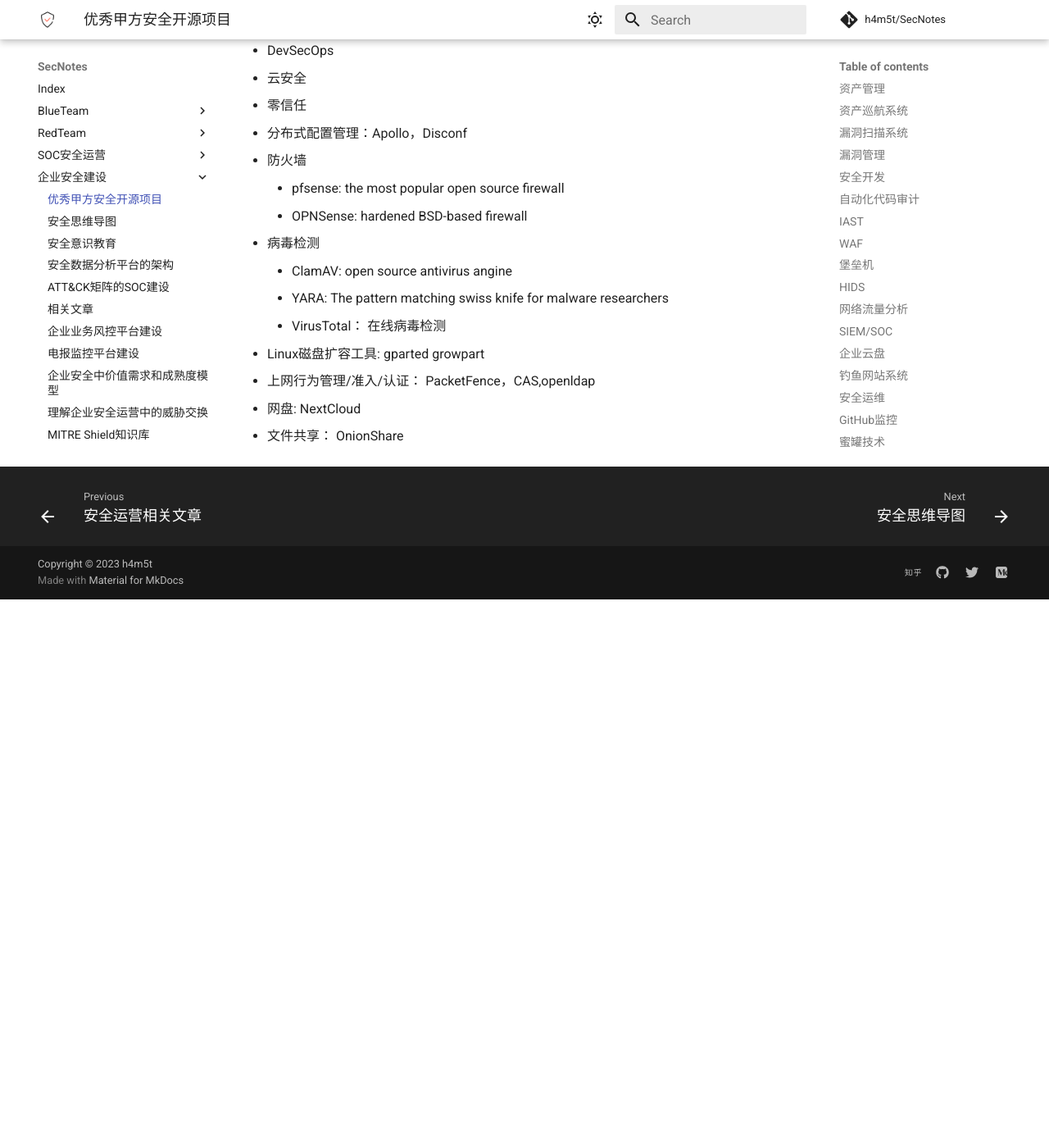
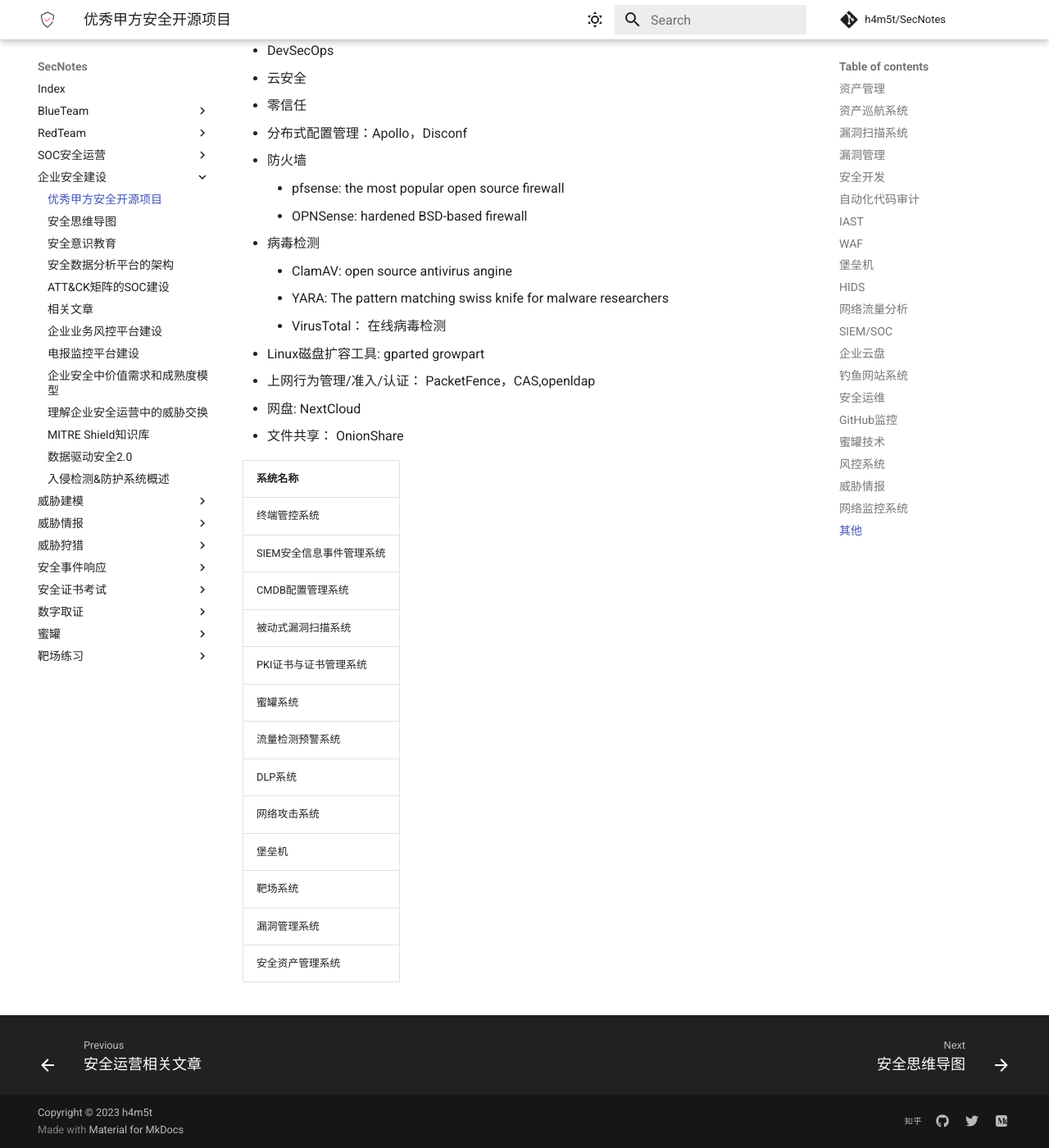
Before and after one commit to h4m5t/SecNotes, an MkDocs documentation site: the page built from docs/企业安全建设/0x01_security_projects.md, in a window 1280 px wide and 1400 px high, scrolled down 8266 px. Shown: the whole window at 82% size. Built offline with MkDocs 1.6.1 and Material for MkDocs 9.7.7, drawn with Linux system fonts in a browser that asks for light colours; comment, search, counter and statistics services are not loaded; before the commit the page ends 8997 px from its top, so only the background shows below that.

Commit message:
Update 0x01_security_projects.md

```diff
--- a/docs/企业安全建设/0x01_security_projects.md
+++ b/docs/企业安全建设/0x01_security_projects.md
@@ -262,3 +262,19 @@
 -   上网行为管理/准入/认证： PacketFence，CAS,openldap
 -   网盘: NextCloud
 -   文件共享： OnionShare
+
+| 系统名称                 |
+| ------------------------ |
+| 终端管控系统             |
+| SIEM安全信息事件管理系统 |
+| CMDB配置管理系统         |
+| 被动式漏洞扫描系统       |
+| PKI证书与证书管理系统    |
+| 蜜罐系统                 |
+| 流量检测预警系统         |
+| DLP系统                  |
+| 网络攻击系统             |
+| 堡垒机                   |
+| 靶场系统                 |
+| 漏洞管理系统             |
+| 安全资产管理系统         |
```
